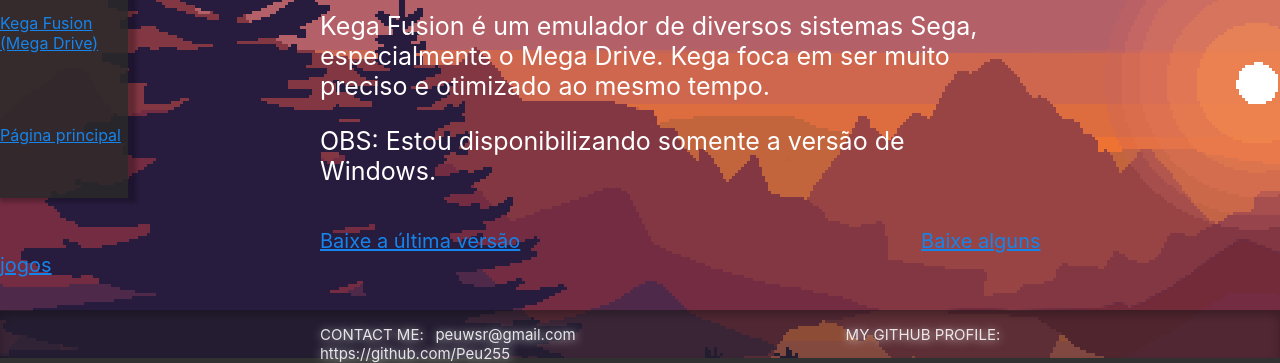
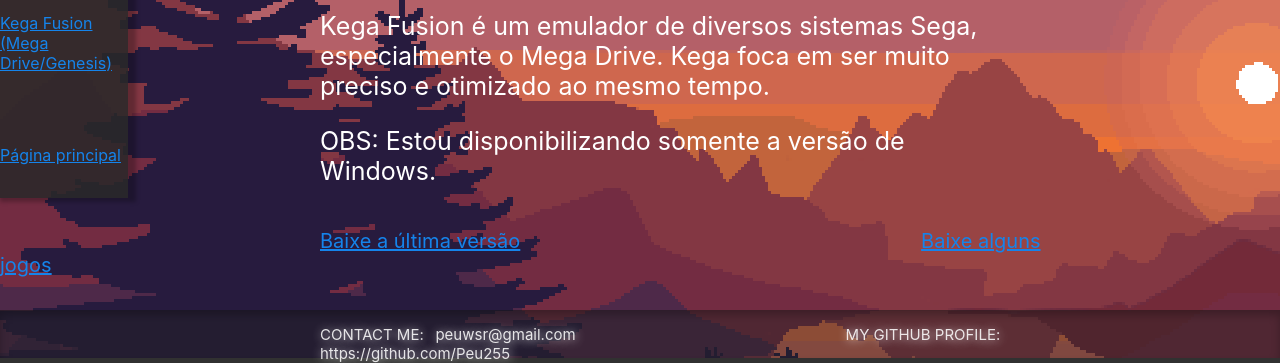
Before and after one commit to Peu255/Stemu, a plain HTML site: page kegafusion.html in a window 1280 px wide. Shown: the part 442-805 px from the top of the page. Drawn offline with Linux system fonts and the light colour scheme.

Commit message:
version 1.03

```diff
--- a/kegafusion.html
+++ b/kegafusion.html
@@ -25,7 +25,7 @@
                 <a id="link" href="ssf.html">SSF (Sega Saturn)</a><br><br>
                 <a id="link" href="melonds.html">MelonDS (Nintendo DS)</a><br><br>
                 <a id="link" href="mgba.html">mGBA (Game Boy Advanced)</a><br><br>
-                <a id="link" href="kegafusion.html">Kega Fusion (Mega Drive)</a><br><br><br><br><br>
+                <a id="link" href="kegafusion.html">Kega Fusion (Mega Drive/Genesis)</a><br><br><br><br><br>
                 <a id="link" href="index.html">Página principal</a>
             </div>
         </div>
```
Also changed, not shown: melonds.html (+1 -1 lines), mgba.html (+1 -1 lines), ssf.html (+1 -1 lines).
